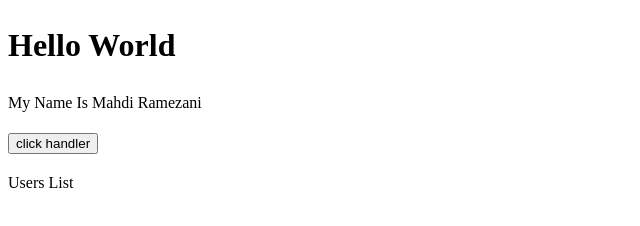
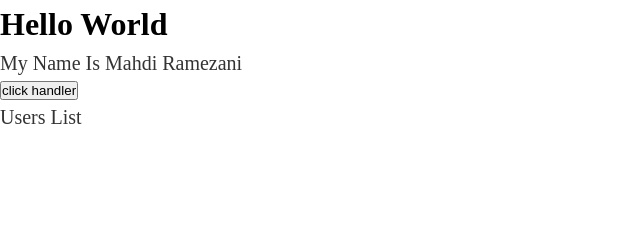
Before and after one commit to Meyti-Dev/Test-Git, a plain HTML site: page index.html in a window 1280 px wide. Shown: the whole page, without its empty margins (0-640 px from the left). Drawn offline with Linux system fonts and the light colour scheme.

Commit message:
added feaure

```diff
--- a/script.js
+++ b/script.js
@@ -10,3 +10,7 @@ function sayHi() {
 function getUers() {
     return "users";
 }
+
+function fixBug() {
+    return "current user";
+}
--- a/style.css
+++ b/style.css
@@ -2,3 +2,12 @@ body {
     box-sizing: border-box;
     line-height: 1.5;
 }
+* {
+    box-sizing: border-box;
+    margin: 0;
+    padding: 0;
+}
+p {
+    font-size: 20px;
+    color: #333;
+}
```
